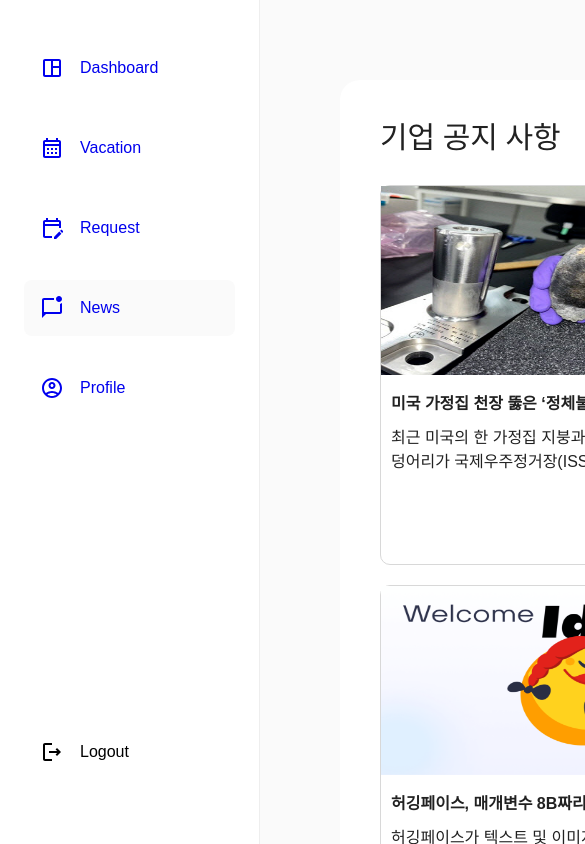
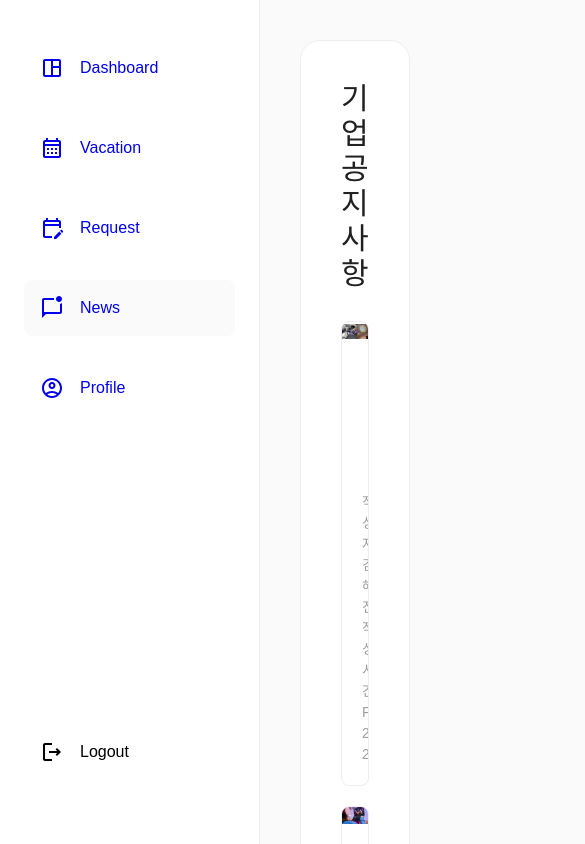
Before and after one commit to SSUDNG/toy1-group3, a React (Create React App) app: page /news in a window 390 px wide. Shown: the top 844 px of the page, 585 px wide, since content can reach past the window. Built offline with nearby package versions, Linux system fonts and the light colour scheme; no server answers; sample sign-in values are in the browser's storage; a web font is replaced by a local one.

Commit message:
edit: news CSS + responsiveness

```diff
--- a/src/pages/NewsPage/News.module.css
+++ b/src/pages/NewsPage/News.module.css
@@ -3,10 +3,10 @@ h4, p {
 }
 
 .newsWrap{
-  width: 1500px;
-  margin: 40px;
+  width: 100%;
   padding: 40px;
   border-radius: 20px;
+  border: 1px solid #EEEEEE;
   background: #fff;
 }
 
@@ -15,37 +15,56 @@ h4, p {
   grid-template-columns: repeat(3, 1fr);
   gap: 20px;
 }
+@media screen and (max-width: 1300px) {
+  .newsList {
+    grid-template-columns: repeat(2, 1fr);
+  }
+}
+@media screen and (max-width: 900px) {
+  .newsList {
+    grid-template-columns: repeat(1, 1fr);
+  }
+}
 
 .newsList li {
   list-style: none;
-  height: 380px;
-  border-radius: 10px;
-  border: 1px solid #d8d8d8;
+  border-radius: 8px;
+  border: 1px solid #EEEEEE;
+  overflow: hidden;
 }
 
 .newsList li > img {
   width: 100%;
-  height: 50%;
+  height: auto;
+  max-height: 180px;
+  object-fit: cover;
 }
 
 .newsList .info {
-  padding: 10px;
+  padding: 20px;
 }
 
 .newsList .info h4{
   overflow: hidden;
   text-overflow: ellipsis;
   white-space: nowrap;
-  width: 400px;
+  width: 100%;
 }
 
 .newsList .info .cont{
-  margin:10px 0;
-  height: 50px;
+  margin: 10px 0 20px 0;
   overflow: hidden;
+  text-overflow: ellipsis;
+  white-space: normal;
+  display: -webkit-box;
+  -webkit-box-orient: vertical;
+  -webkit-line-clamp: 3;
+  line-clamp: 3;
+  max-height: 3 * 1rem;
 }
 
 .newsList .info .right{
+  font-size: 14px;
   text-align: right;
-  color: #9a9a9a;
+  color: #9E9E9E;
 }
```
